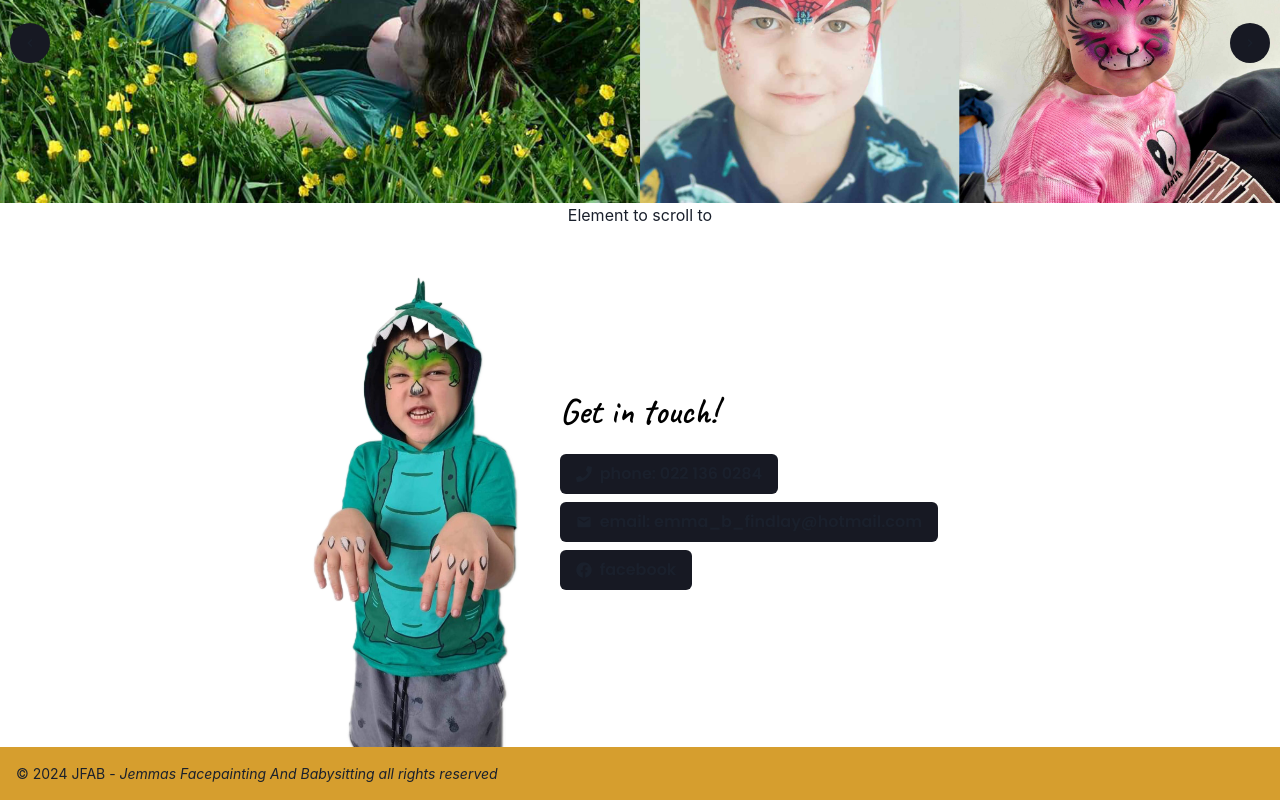
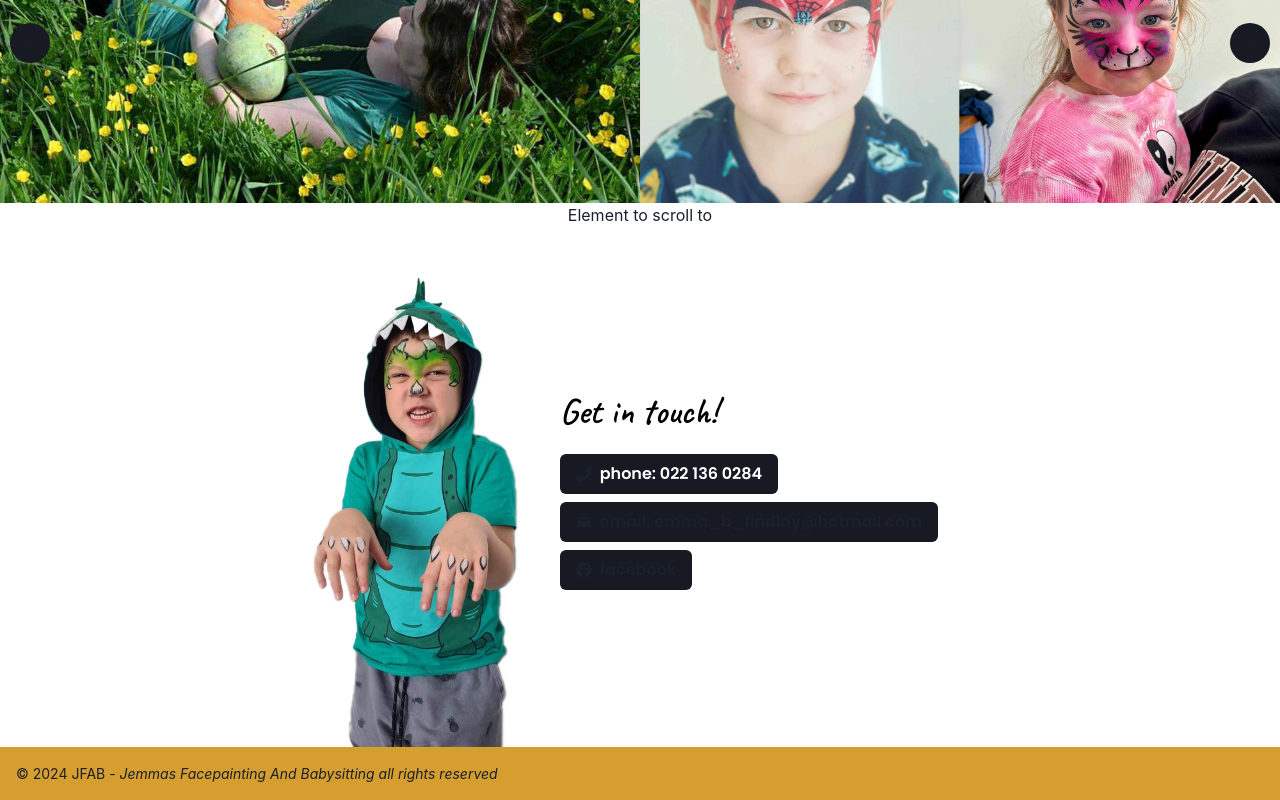
Before and after one commit to HannahBeattie/spirit, a Next.js app: page / in a window 1280 px wide. Shown: the part 2029-2829 px from the top of the page. Built offline with nearby package versions, Linux system fonts and the light colour scheme; a web font is replaced by a local one.

Commit message:
Force contact button color to white to debug deployment issues

```diff
--- a/next.config.mjs
+++ b/next.config.mjs
@@ -1,4 +1,6 @@
 /** @type {import('next').NextConfig} */
-const nextConfig = {};
+const nextConfig = {
+	// output: 'export',
+}
 
-export default nextConfig;
+export default nextConfig
--- a/src/app/base/CoppyToClipboard.js
+++ b/src/app/base/CoppyToClipboard.js
@@ -11,7 +11,10 @@ function CopyToClipboardButton() {
 		<Link href={`tel:${telNoSpace}`}>
 			<Button bg={'gray.900'} _hover={{ bg: 'gray.700' }}>
 				<HStack>
-					<FaPhone /> <Text fontFamily={'poppins'}>phone: {phoneNumber}</Text>
+					<FaPhone />{' '}
+					<Text fontFamily={'poppins'} color={'white'}>
+						phone: {phoneNumber}
+					</Text>
 				</HStack>
 			</Button>
 		</Link>
```
Also changed, not shown: package.json (indentation only).
